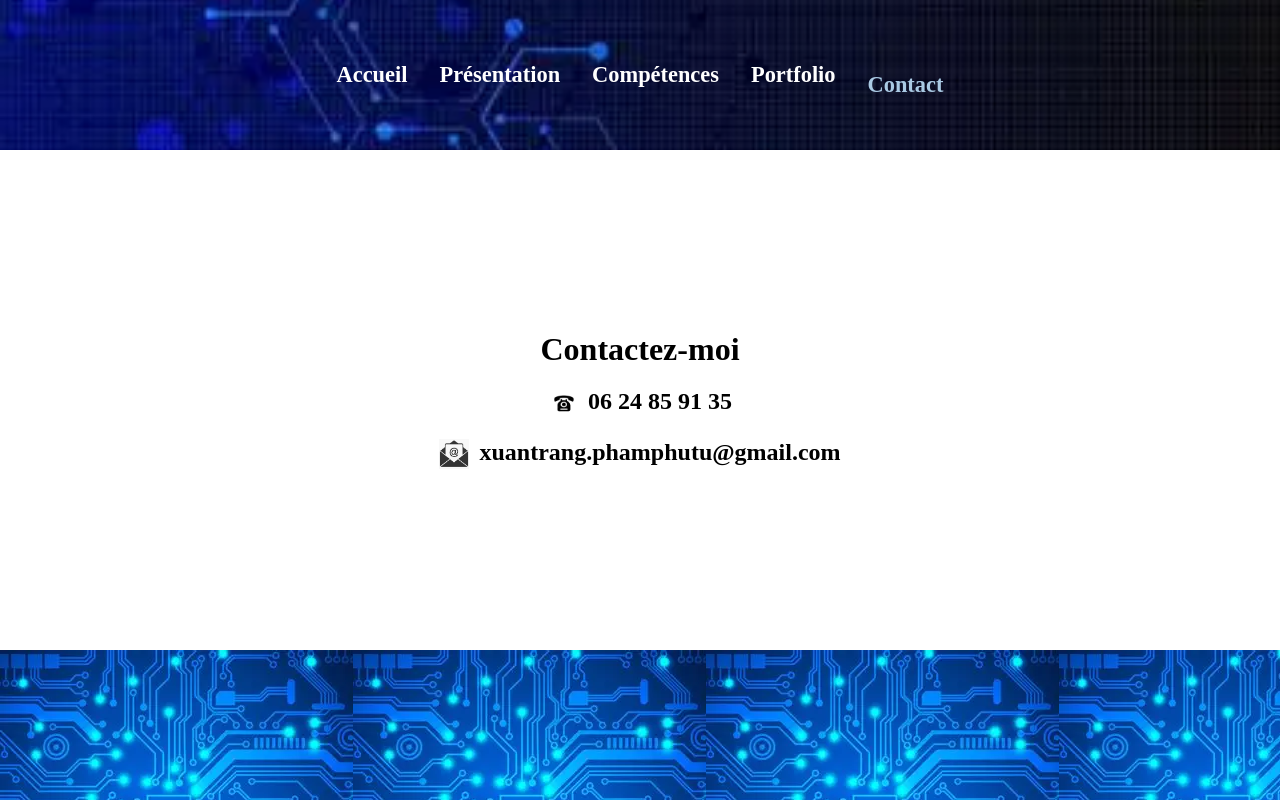
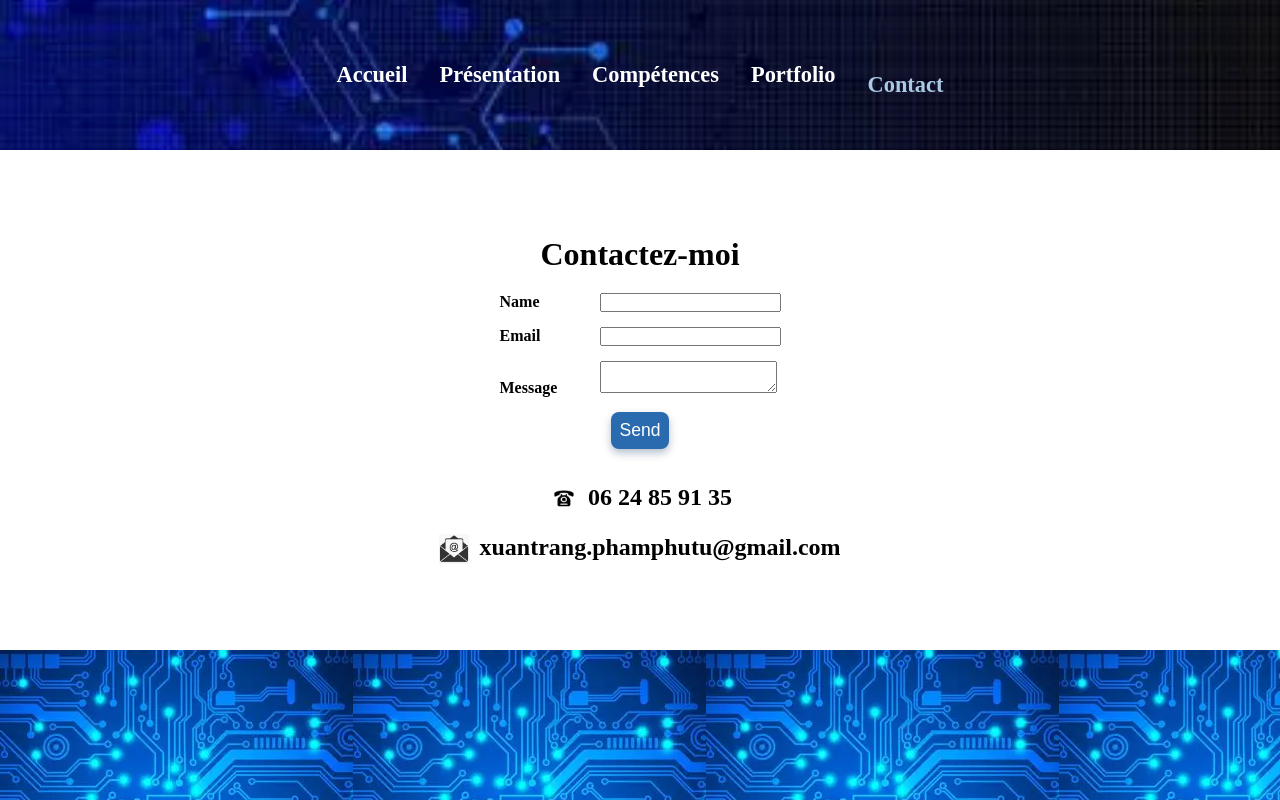
Before and after one commit to ppxt-code/cvppxt, a React (Vite) app: page /contact in a window 1280 px wide. Built offline with nearby package versions, Linux system fonts and the light colour scheme.

Commit message:
formulaire envoi d'email sur Contact, avec ContactUs (emailJS)

```diff
--- a/package.json
+++ b/package.json
@@ -11,6 +11,7 @@
     "preview": "vite preview"
   },
   "dependencies": {
+    "@emailjs/browser": "^4.4.1",
     "react": "^19.2.0",
     "react-dom": "^19.2.0",
     "react-multi-carousel": "^2.8.6",
--- /dev/null
+++ b/src/components/ContactUs/index.jsx
@@ -0,0 +1,43 @@
+// from https://www.emailjs.com/docs/examples/reactjs/
+
+import React, { useRef } from 'react';
+import emailjs from '@emailjs/browser';
+
+export const ContactUs = ({ onSuccess, onError }) => {
+  const form = useRef();
+  const sendEmail = (e) => {
+    e.preventDefault();
+    emailjs
+      .sendForm('service_ahiaxgm', 'template_me8z9km', form.current, {
+        publicKey: 'IDOddFDLHgRX-6xDG',
+      })
+      .then(
+        () => {
+          console.log('SUCCESS!');
+          form.current.reset(); // Reset formulaire
+          onSuccess?.(); // Callback succès vers parent
+        },
+        (error) => {
+          console.log('FAILED...', error.text);
+          onError?.(error.text); // Callback erreur vers parent
+     },
+      );
+  };
+
+  return (
+    <form ref={form} onSubmit={sendEmail}>
+        <div className="contactUsFields">
+            <div><label className="contactUsLabel">Name</label>
+                <input type="text" name="name" /></div>
+            <div><label className="contactUsLabel">Email</label>
+                <input type="email" name="from_email" /></div>
+            <div><label className="contactUsLabel">Message</label>
+                <textarea name="message" /></div>
+        </div>
+        <div className="contactUsSubmit">
+            <input type="submit" className="contactUsInput" value="Send" />
+        </div>
+    </form>
+  );
+};
+export default ContactUs;
--- a/src/css/styles.css
+++ b/src/css/styles.css
@@ -218,6 +218,43 @@
     margin-right: 10px;
     vertical-align: middle;
 }
+/* contactUs*/
+.contactUsFields {
+    display: flex;
+    flex-direction: column;
+    gap: 15px;
+}
+.contactUsLabel {
+    font-weight: bold;
+    width: 100px;
+    display: inline-block;
+}
+.contactUsInput {
+    display: flex;
+    justify-content: center;
+    padding: 8px;
+    background-color: #2a6aaf;
+    color: white;
+    border-radius: 8px;
+    text-align: center;
+    border: none;
+    font-size: 1.1rem;
+    transition: all 0.3s ease;    /* Animation fluide */
+    box-shadow: 0 4px 8px rgba(3, 45, 90, 0.3); /* Ombre */
+}
+.contactUsInput:hover {
+  background-color: #0056b3;
+  transform: translateY(-2px);  /* Effet surélévation */
+  box-shadow: 0 6px 12px rgba(0,123,255,0.4);
+}
+.contactUsInput:active {
+  transform: translateY(0);     /* Enfoncé au clic */
+}
+.contactUsSubmit {
+    display: flex;
+    justify-content: center;
+    margin: 15px;
+}
 
 /* Responsive Design */
 @media screen and (max-width: 768px) {
--- a/src/pages/Contact/index.jsx
+++ b/src/pages/Contact/index.jsx
@@ -1,14 +1,41 @@
+import { useEffect, useState } from "react";
+import emailjs from "@emailjs/browser";
 import Header from '../../components/Header';
 import Footer from '../../components/Footer';
+import ContactUs from '../../components/ContactUs';
 import phoneIcon  from '../../assets/tel.webp';
 import mailIcon  from '../../assets/email.webp';
 
+
 function Contact() {
+  const [status, setStatus] = useState(''); // '', 'success', 'error'
+  const [errorMsg, setErrorMsg] = useState('');
+  useEffect(() => { emailjs.init("IDOddFDLHgRX-6xDG"); }, []);
+  const handleSuccess = () => {
+    setStatus('success');
+    setErrorMsg('');
+    setTimeout(() => setStatus(''), 5000); // Reset après 5s
+  };
+  const handleError = (msg) => {
+    setStatus('error');
+    setErrorMsg(msg);
+    setTimeout(() => {
+      setStatus('');
+      setErrorMsg('');
+    }, 5000);
+  };
   return (
     <div className="contactWrapper">
       <Header />
       <div className="contactBody">
         <h1>Contactez-moi</h1>
+        {status === 'success' && (
+          <div className="successMsg">✅ Message envoyé avec succès !</div>
+        )}
+        {status === 'error' && (
+          <div className="errorMsg">❌ Erreur : {errorMsg}</div>
+        )}
+        <ContactUs  onSuccess={handleSuccess} onError={handleError} />
         <h2><img className="contactIcon" src={phoneIcon} alt="icone telephone"/>06 24 85 91 35</h2>
         <h2><img className="contactIcon" src={mailIcon} alt="icone email"/>xuantrang.phamphutu@gmail.com</h2>
       </div>
```
Also changed, not shown: 1 other file (tests, documents, lock files or other folders).
